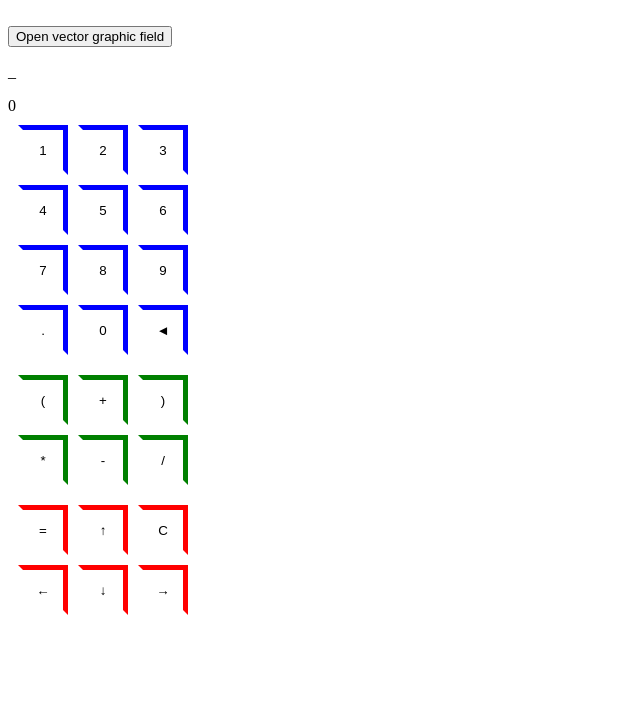
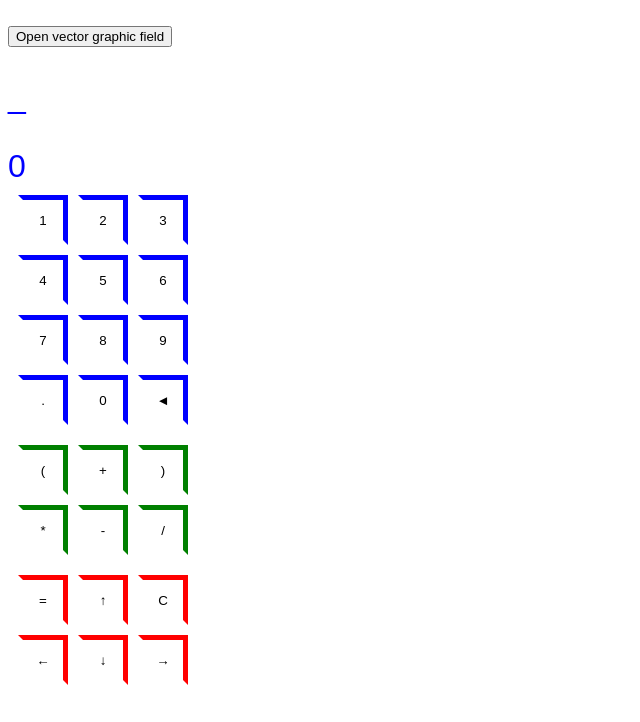
Before and after one commit to OlehKozubJS/various-react-projects-test, a React (Create React App) app: page / in a window 1280 px wide. Shown: the top 722 px of the page, without its empty margins (0-640 px from the left). Built offline with nearby package versions, Linux system fonts and the light colour scheme; a web font is replaced by a local one.

Commit message:
Update Calculator.jsx

```diff
--- a/src/Calculator/Calculator.jsx
+++ b/src/Calculator/Calculator.jsx
@@ -91,7 +91,7 @@ const Calculator = () => {
   }, [expression, cursorIndex, result]);
 
   return (
-    <>
+    <div className={css.Calculator}>
       <div>
         {finalExpression.map((finalExpressionString) => {
           return <p>{finalExpressionString}</p>;
@@ -112,7 +112,7 @@ const Calculator = () => {
           turnCursorRight={turnCursorRight}
         />
       </div>
-    </>
+    </div>
   );
 };
 
```
